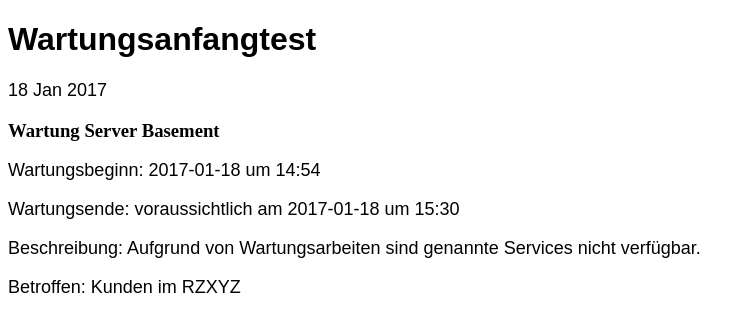
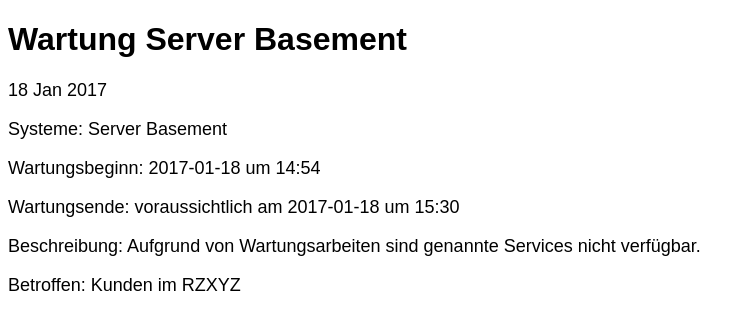
Before and after one commit to Storagegirl/storagegirl.github.io, a Jekyll site: the page built from _posts/2017-01-18-WartungsanfangTest.md, in a window 1280 px wide. Shown: the top 332 px of the page, without its empty margins (0-755 px from the left). Built offline with Jekyll 4.4.1, drawn with Linux system fonts in a browser that asks for light colours.

Commit message:
Update 2017-01-18-WartungsanfangTest.md

```diff
--- a/_posts/2017-01-18-WartungsanfangTest.md
+++ b/_posts/2017-01-18-WartungsanfangTest.md
@@ -1,9 +1,10 @@
 ---
 layout: post
+title: "Wartung Server Basement"
 date: 2017-01-18
 ---
 
-### Wartung Server Basement
+Systeme: Server Basement
 
 
 Wartungsbeginn: 2017-01-18 um 14:54
```
